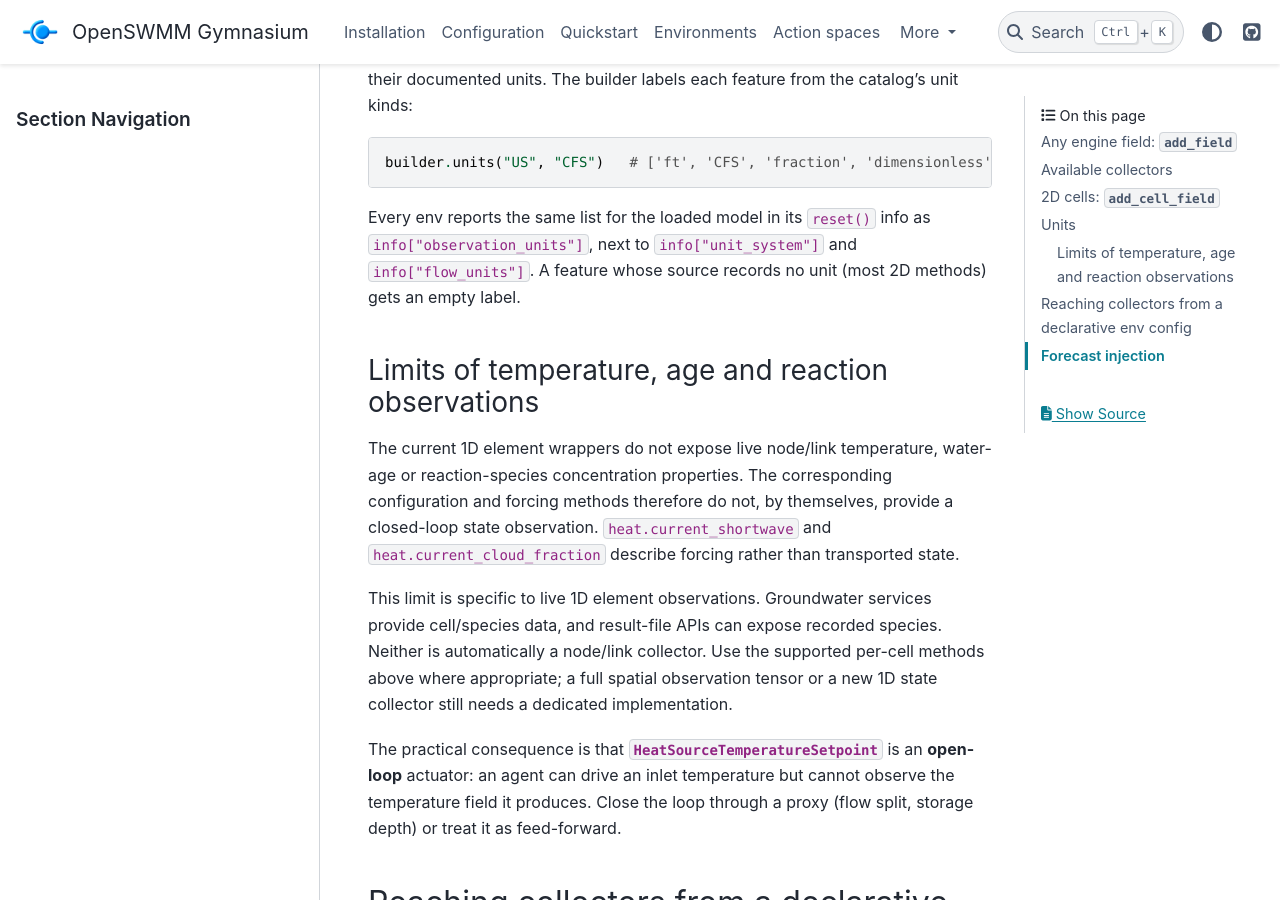
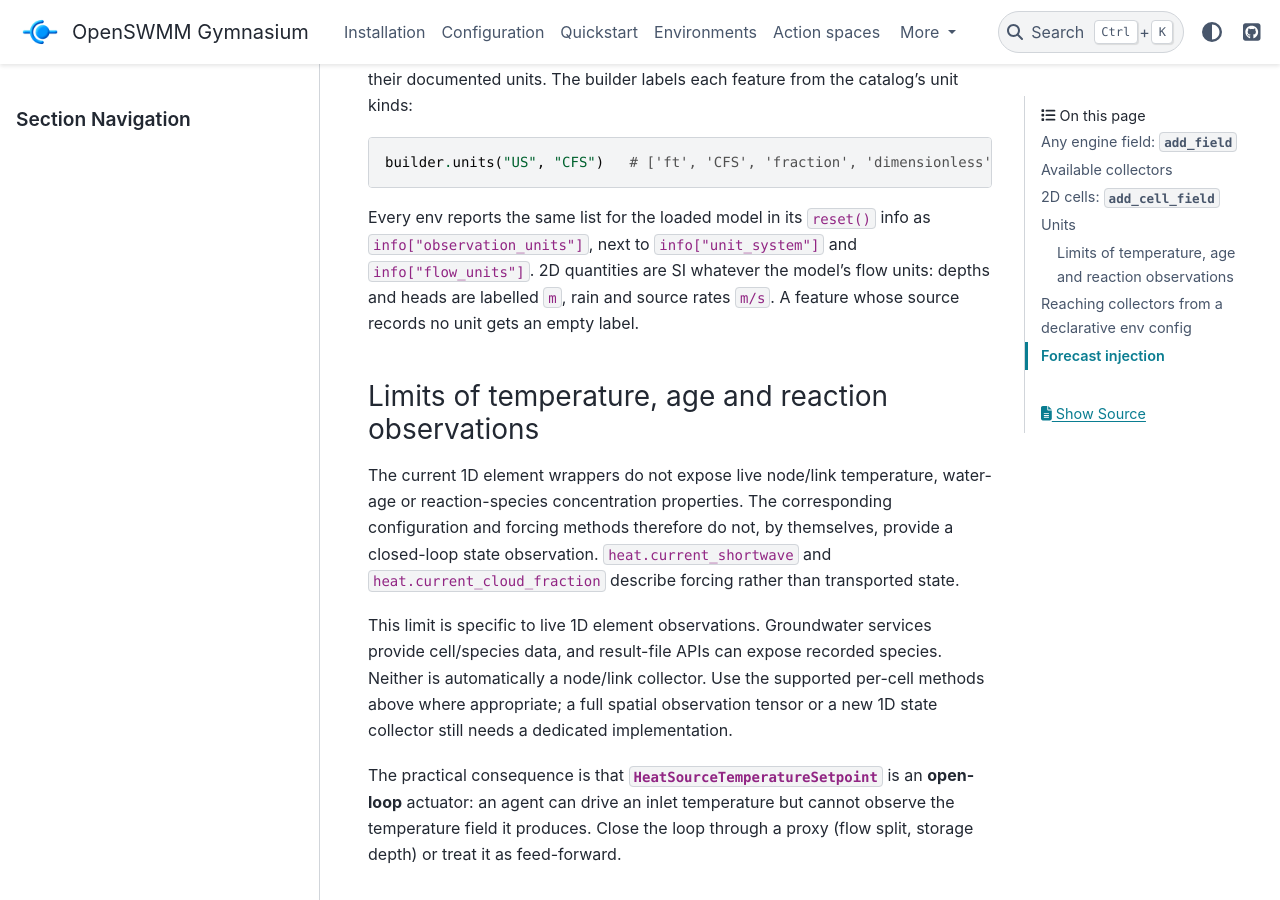
Before and after one commit to HydroCouple/openswmm.gymnasium, a Sphinx documentation site: the page built from docs/user-guide/observations.md, in a window 1280 px wide and 900 px high, scrolled down 3980 px. Built offline with Sphinx 7.4.7 and the PyData theme 0.15.4, drawn with Linux system fonts in a browser that asks for light colours.

Commit message:
Clarify observation vector documentation

```diff
--- a/docs/user-guide/observations.md
+++ b/docs/user-guide/observations.md
@@ -158,8 +158,9 @@ builder.units("US", "CFS")   # ['ft', 'CFS', 'fraction', 'dimensionless', ...]
 
 Every env reports the same list for the loaded model in its `reset()` info as
 `info["observation_units"]`, next to `info["unit_system"]` and
-`info["flow_units"]`. A feature whose source records no unit (most 2D methods)
-gets an empty label.
+`info["flow_units"]`. 2D quantities are SI whatever the model's flow units:
+depths and heads are labelled `m`, rain and source rates `m/s`. A feature
+whose source records no unit gets an empty label.
 
 ### Limits of temperature, age and reaction observations
 
```
